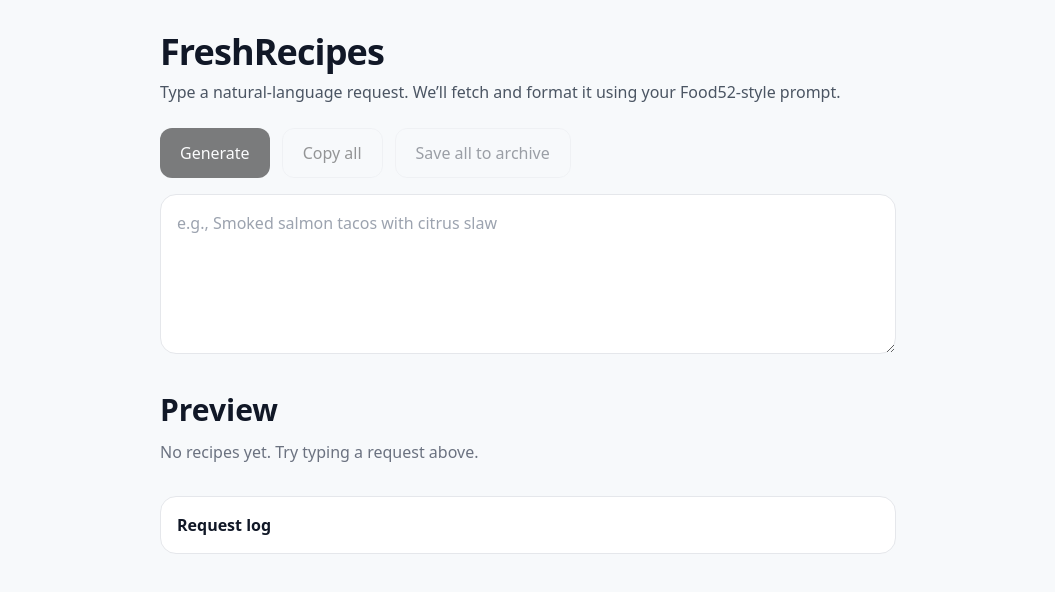
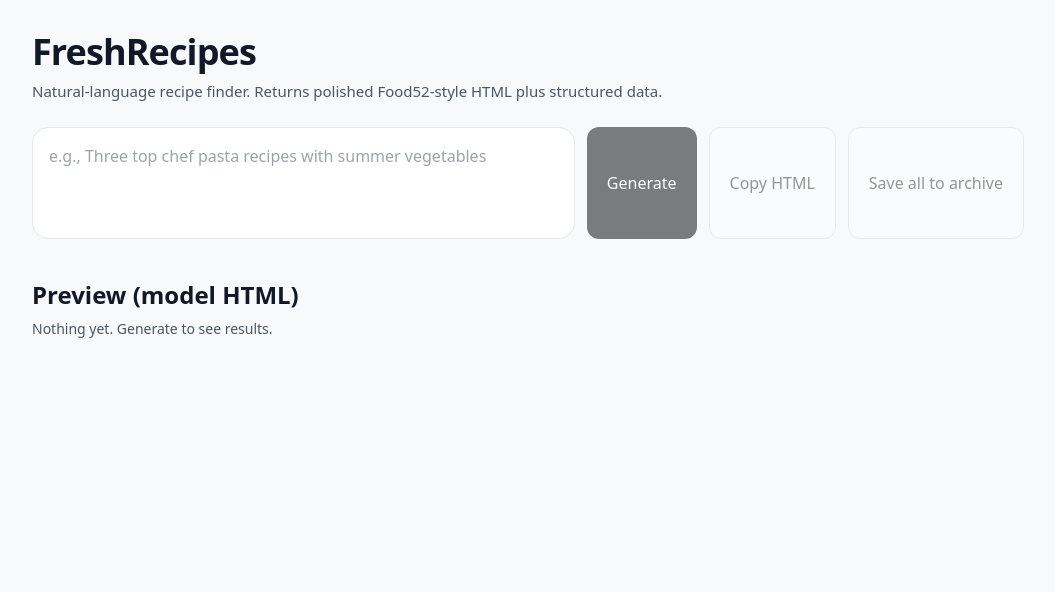
Before and after one commit to Apttyman/freshrecipes, a Next.js app: page / in a window 1280 px wide. Shown: the top 592 px of the page, without its empty margins (112-1167 px from the left). Built offline with nearby package versions, Linux system fonts and the light colour scheme; a web font is replaced by a local one.

Commit message:
Update page.tsx

```diff
--- a/app/page.tsx
+++ b/app/page.tsx
@@ -1,19 +1,107 @@
 'use client'
 
-import React, { useState, useRef } from 'react'
+import * as React from 'react'
+
+type StepImage = { url: string; alt?: string | null; role?: string | null }
+type Step = { num: number; text: string; images?: StepImage[] }
+type IngredientSection = { section?: string | null; items: string[] }
+type RecipeData = {
+  id: string
+  title: string
+  heroImage?: { url: string; alt?: string | null } | null
+  chef?: {
+    name?: string | null
+    background?: string | null
+    source?: { name?: string | null; url?: string | null } | null
+  } | null
+  description?: { paragraphs: string[]; tone?: string | null } | null
+  ingredients: IngredientSection[]
+  instructions: { stepCount: number; steps: Step[] }
+  media?: { gallery?: StepImage[] } | null
+  meta?: {
+    yield?: string | null
+    time?: { active?: string | null; total?: string | null } | null
+    cuisine?: string | null
+    tags?: string[]
+  } | null
+}
+type ModelReturn = {
+  html: string
+  data: { query: string; recipes: RecipeData[] }
+}
+
+type ArchiveEntry = {
+  id: string
+  savedAt: number
+  query: string
+  data: RecipeData[]
+  html: string
+}
+type HighlightEntry = {
+  id: string // recipe id
+  savedAt: number
+  query: string
+  recipe: RecipeData
+}
+
+// ----- localStorage helpers (client-only) -----
+const ARCHIVE_KEY = 'freshrecipes.archive.v1'
+const HIGHLIGHT_KEY = 'freshrecipes.highlights.v1'
+
+function loadArchive(): ArchiveEntry[] {
+  try {
+    const s = localStorage.getItem(ARCHIVE_KEY)
+    return s ? (JSON.parse(s) as ArchiveEntry[]) : []
+  } catch {
+    return []
+  }
+}
+function saveArchive(entries: ArchiveEntry[]) {
+  localStorage.setItem(ARCHIVE_KEY, JSON.stringify(entries))
+}
+function loadHighlights(): HighlightEntry[] {
+  try {
+    const s = localStorage.getItem(HIGHLIGHT_KEY)
+    return s ? (JSON.parse(s) as HighlightEntry[]) : []
+  } catch {
+    return []
+  }
+}
+function saveHighlights(entries: HighlightEntry[]) {
+  localStorage.setItem(HIGHLIGHT_KEY, JSON.stringify(entries))
+}
+
+// Simple toast
+function useToast() {
+  const [msg, setMsg] = React.useState<string | null>(null)
+  React.useEffect(() => {
+    if (!msg) return
+    const t = setTimeout(() => setMsg(null), 1600)
+    return () => clearTimeout(t)
+  }, [msg])
+  return {
+    msg,
+    show: (m: string) => setMsg(m),
+    node: msg ? (
+      <div className="fixed bottom-4 left-1/2 z-50 -translate-x-1/2 rounded-full bg-black/90 px-4 py-2 text-sm text-white shadow">
+        {msg}
+      </div>
+    ) : null,
+  }
+}
 
 export default function Page() {
-  const [query, setQuery] = useState('')
-  const [loading, setLoading] = useState(false)
-  const [error, setError] = useState<string | null>(null)
-  const [html, setHtml] = useState<string>('')
+  const [query, setQuery] = React.useState('')
+  const [loading, setLoading] = React.useState(false)
+  const [error, setError] = React.useState<string | null>(null)
+  const [result, setResult] = React.useState<ModelReturn | null>(null)
 
-  const logRef = useRef<HTMLDivElement>(null)
+  const toast = useToast()
 
   async function handleGenerate() {
     setError(null)
     setLoading(true)
-    setHtml('')
+    setResult(null)
 
     try {
       const res = await fetch('/api/generate', {
@@ -21,105 +109,220 @@ export default function Page() {
         headers: { 'Content-Type': 'application/json' },
         body: JSON.stringify({ query }),
       })
+      const body = (await res.json().catch(() => null)) as
+        | { error?: string } & Partial<ModelReturn>
+        | null
 
-      let body: { html?: string; error?: string } | null = null
-      try {
-        body = await res.json()
-      } catch {
-        setError('Bad response from server.')
-        setLoading(false)
-        return
+      if (!res.ok || !body) {
+        setError(body?.error || `HTTP ${res.status}`)
+      } else if (!body.html || !body.data) {
+        setError(body?.error || 'Bad payload from server.')
+      } else {
+        setResult({ html: body.html, data: body.data as ModelReturn['data'] })
       }
-
-      if (!res.ok || !body || !body.html) {
-        setError(body?.error || `HTTP ${res.status}`)
-      } else {
-        setHtml(body.html)
-      }
-    } catch (e: any) {
+    } catch {
       setError('Network error calling /api/generate.')
     } finally {
       setLoading(false)
-      // keep request log in view on mobile
-      setTimeout(() => logRef.current?.scrollIntoView({ behavior: 'smooth' }), 50)
     }
   }
 
-  async function handleCopyAll() {
+  async function handleCopyHtml() {
+    if (!result?.html) return
     try {
-      await navigator.clipboard.writeText(html)
+      await navigator.clipboard.writeText(result.html)
+      toast.show('HTML copied')
     } catch {}
   }
 
+  function handleSaveAll() {
+    if (!result) return
+    const entries = loadArchive()
+    entries.unshift({
+      id: `${Date.now()}`,
+      savedAt: Date.now(),
+      query: result.data.query,
+      data: result.data.recipes,
+      html: result.html,
+    })
+    saveArchive(entries.slice(0, 50)) // keep last 50
+    toast.show('Saved to archive')
+  }
+
+  function handleSaveHighlight(recipe: RecipeData) {
+    const existing = loadHighlights()
+    const already = existing.find((e) => e.id === recipe.id)
+    if (already) {
+      toast.show('Already in highlights')
+      return
+    }
+    existing.unshift({
+      id: recipe.id,
+      savedAt: Date.now(),
+      query: result?.data.query || '',
+      recipe,
+    })
+    saveHighlights(existing.slice(0, 200))
+    toast.show('Recipe highlighted')
+  }
+
+  // Prevent overlay containers from blocking clicks on buttons
+  // (defensive, in case model HTML has position:fixed)
+  React.useEffect(() => {
+    if (!result?.html) return
+    const fix = () => {
+      const culprit = document.querySelector<HTMLDivElement>('#model-overlay-blocker')
+      if (culprit) culprit.style.pointerEvents = 'none'
+    }
+    fix()
+    const t = setTimeout(fix, 50)
+    return () => clearTimeout(t)
+  }, [result?.html])
+
   return (
     <main className="min-h-screen bg-[#f7f9fb] text-[#111827]">
-      <div className="mx-auto max-w-3xl px-4 py-8">
+      <div className="mx-auto max-w-5xl px-4 py-8">
         <h1 className="text-4xl font-black tracking-tight">FreshRecipes</h1>
-        <p className="mt-2 text-base text-[#4b5563]">
-          Type a natural-language request. We’ll fetch and format it using your Food52-style prompt.
+        <p className="mt-2 text-[15px] text-[#4b5563]">
+          Natural-language recipe finder. Returns polished Food52-style HTML plus structured data.
         </p>
 
-        <div className="mt-6 flex gap-3">
+        {/* Controls */}
+        <div className="mt-6 grid gap-3 sm:grid-cols-[1fr_auto_auto_auto]">
+          <textarea
+            value={query}
+            onChange={(e) => setQuery(e.target.value)}
+            placeholder="e.g., Three top chef pasta recipes with summer vegetables"
+            className="h-28 w-full resize-none rounded-2xl border border-gray-200 bg-white p-4 outline-none sm:col-span-1"
+          />
           <button
             onClick={handleGenerate}
             disabled={loading || !query.trim()}
-            className="rounded-xl bg-black px-5 py-3 text-white disabled:opacity-50"
+            className="h-12 rounded-xl bg-black px-5 text-white disabled:opacity-50 sm:h-auto"
           >
             {loading ? 'Generating…' : 'Generate'}
           </button>
           <button
-            onClick={handleCopyAll}
-            disabled={!html}
-            className="rounded-xl border px-5 py-3 text-black disabled:opacity-40"
+            onClick={handleCopyHtml}
+            disabled={!result?.html}
+            className="h-12 rounded-xl border border-gray-300 bg-white px-5 text-black disabled:opacity-40 sm:h-auto"
           >
-            Copy all
+            Copy HTML
           </button>
-          {/* Archive button can be wired later */}
-          <button disabled className="rounded-xl border px-5 py-3 opacity-40">
+          <button
+            onClick={handleSaveAll}
+            disabled={!result}
+            className="h-12 rounded-xl border border-gray-300 bg-white px-5 text-black disabled:opacity-40 sm:h-auto"
+          >
             Save all to archive
           </button>
         </div>
 
-        <textarea
-          value={query}
-          onChange={(e) => setQuery(e.target.value)}
-          placeholder="e.g., Smoked salmon tacos with citrus slaw"
-          className="mt-4 h-40 w-full rounded-2xl border bg-white p-4 outline-none"
-        />
+        {/* Inline data card grid for "Save Highlight" buttons */}
+        {result?.data?.recipes?.length ? (
+          <>
+            <h2 className="mt-10 text-2xl font-extrabold">Recipes (structured)</h2>
+            <div className="mt-4 grid gap-4 md:grid-cols-2">
+              {result.data.recipes.map((r) => (
+                <div
+                  key={r.id}
+                  className="group overflow-hidden rounded-2xl border bg-white shadow-sm transition hover:shadow-md"
+                >
+                  {r.heroImage?.url ? (
+                    <div className="relative h-44 w-full overflow-hidden">
+                      {/* eslint-disable-next-line @next/next/no-img-element */}
+                      <img
+                        src={r.heroImage.url}
+                        alt={r.heroImage.alt || r.title}
+                        className="h-full w-full object-cover transition group-hover:scale-[1.03]"
+                      />
+                    </div>
+                  ) : null}
+                  <div className="p-4">
+                    <div className="flex items-start justify-between gap-3">
+                      <div>
+                        <h3 className="text-lg font-bold leading-tight">{r.title}</h3>
+                        {r.chef?.name ? (
+                          <p className="mt-0.5 text-[13px] text-gray-600">
+                            by {r.chef.name}
+                            {r.chef?.source?.name ? (
+                              <>
+                                {' '}
+                                · <span className="text-gray-500">{r.chef.source.name}</span>
+                              </>
+                            ) : null}
+                          </p>
+                        ) : null}
+                      </div>
+                      <button
+                        onClick={() => handleSaveHighlight(r)}
+                        className="shrink-0 rounded-full border border-gray-300 px-3 py-1 text-[13px] font-medium"
+                        aria-label={`Save ${r.title} to highlights`}
+                      >
+                        ★ Highlight
+                      </button>
+                    </div>
 
-        <h2 className="mt-8 text-3xl font-extrabold">Preview</h2>
+                    {/* small preview: first paragraph + first 2 ingredients, first 2 steps */}
+                    <div className="mt-3 space-y-3 text-[14px] leading-6 text-gray-700">
+                      {r.description?.paragraphs?.[0] ? (
+                        <p className="line-clamp-3">{r.description.paragraphs[0]}</p>
+                      ) : null}
+                      {r.ingredients?.length ? (
+                        <div>
+                          <div className="text-[12px] font-semibold uppercase tracking-wide text-gray-500">
+                            Ingredients
+                          </div>
+                          <ul className="list-disc pl-5">
+                            {(r.ingredients[0]?.items || []).slice(0, 3).map((it, i) => (
+                              <li key={i}>{it}</li>
+                            ))}
+                          </ul>
+                        </div>
+                      ) : null}
+                      {r.instructions?.steps?.length ? (
+                        <div>
+                          <div className="text-[12px] font-semibold uppercase tracking-wide text-gray-500">
+                            Steps
+                          </div>
+                          <ol className="list-decimal pl-5">
+                            {r.instructions.steps.slice(0, 2).map((s) => (
+                              <li key={s.num}>{s.text}</li>
+                            ))}
+                          </ol>
+                        </div>
+                      ) : null}
+                    </div>
+                  </div>
+                </div>
+              ))}
+            </div>
+          </>
+        ) : null}
 
-        {!html && !error && (
-          <p className="mt-3 text-[#6b7280]">No recipes yet. Try typing a request above.</p>
+        {/* Preview of the exact HTML document from the model (isolated) */}
+        <h2 className="mt-10 text-2xl font-extrabold">Preview (model HTML)</h2>
+        {!result?.html && !error && (
+          <p className="mt-2 text-sm text-gray-600">Nothing yet. Generate to see results.</p>
         )}
-
-        {/* SAFETY: render model HTML in a sandboxed iframe so CSS/JS cannot escape */}
-        {html && (
+        {result?.html ? (
           <div className="mt-4 overflow-hidden rounded-2xl border shadow-sm">
-            {/* sandbox with no permissions prevents any scripts from running */}
             <iframe
               title="Recipe Preview"
-              sandbox=""             // no allow-scripts, no allow-same-origin
-              srcDoc={html}          // full HTML document from the model
-              className="h-[1400px] w-full bg-white"
+              // sandbox without allow-scripts keeps arbitrary HTML inert and isolated
+              sandbox=""
+              srcDoc={result.html}
+              className="h-[1600px] w-full bg-white"
             />
           </div>
-        )}
+        ) : null}
 
-        {error && (
-          <p className="mt-4 rounded-xl border border-red-300 bg-red-50 p-3 text-red-700">
-            {error}
-          </p>
-        )}
+        {error ? (
+          <p className="mt-4 rounded-xl border border-red-300 bg-red-50 p-3 text-red-700">{error}</p>
+        ) : null}
+      </div>
 
-        {/* Request log (simple) */}
-        <div ref={logRef} className="mt-8 rounded-2xl border bg-white p-4">
-          <div className="font-semibold">Request log</div>
-          {loading && <div className="mt-1">→ POST /api/generate</div>}
-          {error && <div className="mt-1">✖ Error: {error}</div>}
-          {!loading && !error && html && <div className="mt-1">✓ Received HTML document</div>}
-        </div>
-      </div>
+      {toast.node}
     </main>
   )
 }
```
